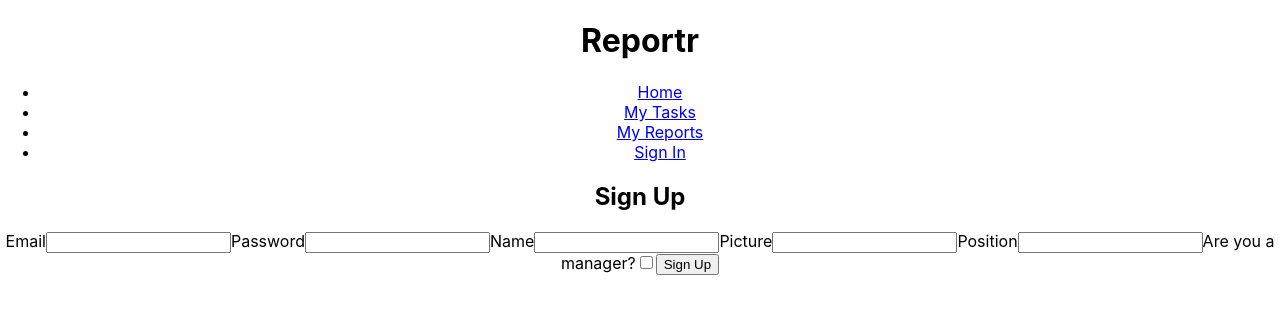
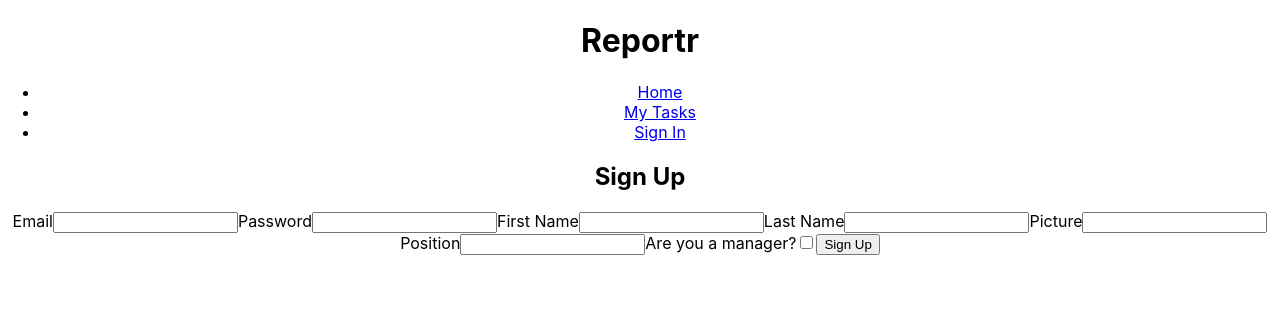
Before and after one commit to solomonbarayev/reportr-frontend, a React (Create React App) app: page /signup in a window 1280 px wide. Shown: the top 314 px of the page. Built offline with nearby package versions, Linux system fonts and the light colour scheme; no server answers.

Commit message:
add: getManager api call

```diff
--- a/src/App.tsx
+++ b/src/App.tsx
@@ -19,9 +19,7 @@ import { useEmployees } from './contexts/EmployeesContext';
 const App: React.FC = () => {
   const [isLoggedIn, setIsLoggedIn] = React.useState(false);
   const [token, setToken] = useState(localStorage.getItem('jwt'));
-  const [userData, setUserData] = useState({
-    email: '',
-  });
+  const [userData, setUserData] = useState<IEmployee>({} as IEmployee);
   // const [employees, setEmployees] = useState<IEmployee[]>([]);
 
   const { setEmployees, setLoggedIn } = useEmployees();
@@ -102,7 +100,12 @@ const App: React.FC = () => {
   return (
     <div className="App">
       <h1>Reportr</h1>
-      <Nav handleSignOut={handleSignOut} isLoggedIn={isLoggedIn} />
+      <Nav
+        handleSignOut={handleSignOut}
+        isLoggedIn={isLoggedIn}
+        isManager={userData.isManager}
+        email={userData.email}
+      />
       <Switch>
         <ProtectedRoute isLoggedIn={isLoggedIn} path="/" exact>
           <EmployeeList />
--- a/src/components/EmployeeListItem/EmployeeListItem.tsx
+++ b/src/components/EmployeeListItem/EmployeeListItem.tsx
@@ -9,7 +9,7 @@ const EmployeeListItem = ({ employee }: Props) => {
   return (
     <li>
       <div className="employee-list-item">
-        <p>{employee.name}</p>
+        <p>{`${employee.firstName} ${employee.lastName}`}</p>
         <p>{employee.position}</p>
         <Link to={`/employee/${employee._id}`}>
           <button>View</button>
--- a/src/components/EmployeeOption/EmployeeOption.tsx
+++ b/src/components/EmployeeOption/EmployeeOption.tsx
@@ -18,11 +18,14 @@ const EmployeeOption = ({
       <input
         type="checkbox"
         id={employee._id}
-        name={employee.name}
+        name={employee._id}
         onChange={handleEmployeeCheckboxes}
         checked={checkIfEmployeeChecked(employee._id)}
       />
-      <label htmlFor={employee._id}>{employee.name}</label>
+      <label
+        htmlFor={
+          employee._id
+        }>{`${employee.firstName} ${employee.lastName}`}</label>
     </li>
   );
 };
--- a/src/components/EmployeeSinglePage/EmployeeSinglePage.tsx
+++ b/src/components/EmployeeSinglePage/EmployeeSinglePage.tsx
@@ -3,7 +3,6 @@ import './EmployeeSinglePage.css';
 import { useState, useEffect } from 'react';
 
 import { useParams } from 'react-router-dom';
-import { useEmployees } from '../../contexts/EmployeesContext';
 import { IEmployee } from '../../model/EmployeeData';
 import api from '../../utils/api';
 import { ITask } from '../../model/TaskData';
@@ -12,24 +11,21 @@ const EmployeeSinglePage = () => {
   //param
   const { id } = useParams<{ id: string }>();
 
-  const { employees } = useEmployees();
   //state
   const [employee, setEmployee] = useState<IEmployee | undefined>(
     {} as IEmployee
   );
   const [tasks, setTasks] = useState<ITask[]>([]);
-
-  // get id from params
+  const [manager, setManager] = useState<IEmployee | undefined>(
+    {} as IEmployee
+  );
 
   useEffect(() => {
     //api call to find specific employee
     api
       .getEmployee(localStorage.getItem('jwt'), id)
       .then((res: IEmployee) => {
-        if (res) {
-          setEmployee(res);
-          console.log('employee', res);
-        }
+        res && setEmployee(res);
       })
       .catch((err) => {
         console.log(err);
@@ -41,9 +37,19 @@ const EmployeeSinglePage = () => {
     api
       .getEmployeeTasks(localStorage.getItem('jwt'), id)
       .then((res: ITask[]) => {
-        if (res) {
-          setTasks(res);
-        }
+        res && setTasks(res);
+      })
+      .catch((err) => {
+        console.log(err);
+      });
+  }, [id]);
+
+  useEffect(() => {
+    //api call to fetch employee manager if any
+    api
+      .getManager(localStorage.getItem('jwt'), id)
+      .then((res: IEmployee) => {
+        res && setManager(res);
       })
       .catch((err) => {
         console.log(err);
@@ -56,9 +62,9 @@ const EmployeeSinglePage = () => {
       <div className="info">
         <img src={employee?.picture} alt="employee" />
         <div className="info__text">
-          <p>Name: {employee?.name}</p>
+          <p>Name: {`${employee?.firstName} ${employee?.lastName}`}</p>
           <p>Position: {employee?.position}</p>
-          <p>Manager: {employee?.managerId}</p>
+          <p>Manager: {`${manager?.firstName} ${manager?.lastName}`} </p>
         </div>
       </div>
       <div className="tasks">
--- a/src/components/Nav/Nav.tsx
+++ b/src/components/Nav/Nav.tsx
@@ -4,10 +4,13 @@ import { NavLink, Link, useLocation } from 'react-router-dom';
 interface Props {
   handleSignOut: () => void;
   isLoggedIn: boolean;
+  isManager: boolean;
+  email: string;
 }
 
-const Nav = ({ isLoggedIn, handleSignOut }: Props) => {
+const Nav = ({ isLoggedIn, handleSignOut, isManager, email }: Props) => {
   const location = useLocation();
+
   return (
     <nav className="nav">
       <ul>
@@ -27,6 +30,7 @@ const Nav = ({ isLoggedIn, handleSignOut }: Props) => {
             My Tasks
           </NavLink>
         </li>
+        {isManager && (
           <li>
             <NavLink
               to="/myreports"
@@ -35,6 +39,7 @@ const Nav = ({ isLoggedIn, handleSignOut }: Props) => {
               My Reports
             </NavLink>
           </li>
+        )}
         {isLoggedIn ? (
           <li>
             <Link to="/" onClick={handleSignOut}>
--- a/src/components/SignUp/SignUp.tsx
+++ b/src/components/SignUp/SignUp.tsx
@@ -2,7 +2,6 @@ import './SignUp.css';
 
 import React, { useState } from 'react';
 import { IRegisterData } from '../../utils/auth';
-import { useEmployees } from '../../contexts/EmployeesContext';
 import EmployeeCheckboxes from '../EmployeeCheckboxes/EmployeeCheckboxes';
 
 interface Props {
@@ -11,12 +10,12 @@ interface Props {
 
 const SignUp = ({ handleSignUp }: Props) => {
   const [userData, setUserData] = useState<IRegisterData>({
-    name: '',
+    firstName: '',
+    lastName: '',
     email: '',
     password: '',
     position: '',
     picture: '',
-    manager: '',
     isManager: false,
     mySubordinates: [],
   } as IRegisterData);
@@ -51,8 +50,7 @@ const SignUp = ({ handleSignUp }: Props) => {
 
   const handleSubmit = (e: React.FormEvent<HTMLFormElement>) => {
     e.preventDefault();
-    // handleSignUp(userData);
-    console.log(userData.mySubordinates);
+    handleSignUp(userData);
   };
 
   return (
@@ -75,13 +73,21 @@ const SignUp = ({ handleSignUp }: Props) => {
           onChange={handleChange}
           value={userData.password}
         />
-        <label htmlFor="name">Name</label>
+        <label htmlFor="name">First Name</label>
         <input
           type="text"
-          name="name"
-          id="name"
+          name="firstName"
+          id="firstName"
           onChange={handleChange}
-          value={userData.name}
+          value={userData.firstName}
+        />
+        <label htmlFor="name">Last Name</label>
+        <input
+          type="text"
+          name="lastName"
+          id="lastName"
+          onChange={handleChange}
+          value={userData.lastName}
         />
         <label htmlFor="picture">Picture</label>
         <input
--- a/src/model/EmployeeData.ts
+++ b/src/model/EmployeeData.ts
@@ -3,9 +3,11 @@ import { ITask } from './TaskData';
 export interface IEmployee {
   _id: string;
   picture: string;
-  name: string;
+  firstName: string;
+  lastName: string;
   position: string;
   managerId: string;
+  isManager: boolean;
   myTasks: ITask[];
   email: string;
   __v: number;
--- a/src/utils/api.ts
+++ b/src/utils/api.ts
@@ -19,17 +19,6 @@ export class Api {
     return res.ok ? res.json() : Promise.reject(`Error: ${res.statusText}`);
   }
 
-  // getAllEmployees = (token: string | null) => {
-  //   return fetch(`${this.BASE_URL}/employees`, {
-  //     method: 'GET',
-  //     headers: {
-  //       'Content-Type': 'application/json',
-  //       Accept: 'application/json',
-  //       Authorization: `Bearer ${token}`,
-  //     },
-  //   }).then(this._checkResponse);
-  // };
-
   getAllEmployees = () => {
     return fetch(`${this.BASE_URL}/employees`, {
       method: 'GET',
@@ -43,6 +32,17 @@ export class Api {
   //get single employee by request params id (employeeID)
   getEmployee = (token: string | null, employeeID: string) => {
     return fetch(`${this.BASE_URL}/employees/${employeeID}`, {
+      method: 'GET',
+      headers: {
+        'Content-Type': 'application/json',
+        Accept: 'application/json',
+        Authorization: `Bearer ${token}`,
+      },
+    }).then(this._checkResponse);
+  };
+
+  getManager = (token: string | null, employeeID: string) => {
+    return fetch(`${this.BASE_URL}/employees/${employeeID}/manager`, {
       method: 'GET',
       headers: {
         'Content-Type': 'application/json',
--- a/src/utils/auth.ts
+++ b/src/utils/auth.ts
@@ -2,7 +2,8 @@ export interface IRegisterData {
   email: string;
   password: string;
   picture: string;
-  name: string;
+  firstName: string;
+  lastName: string;
   position: string;
   isManager: boolean;
   mySubordinates: string[];
```
Lines whose indentation alone changed are shown as unchanged.
